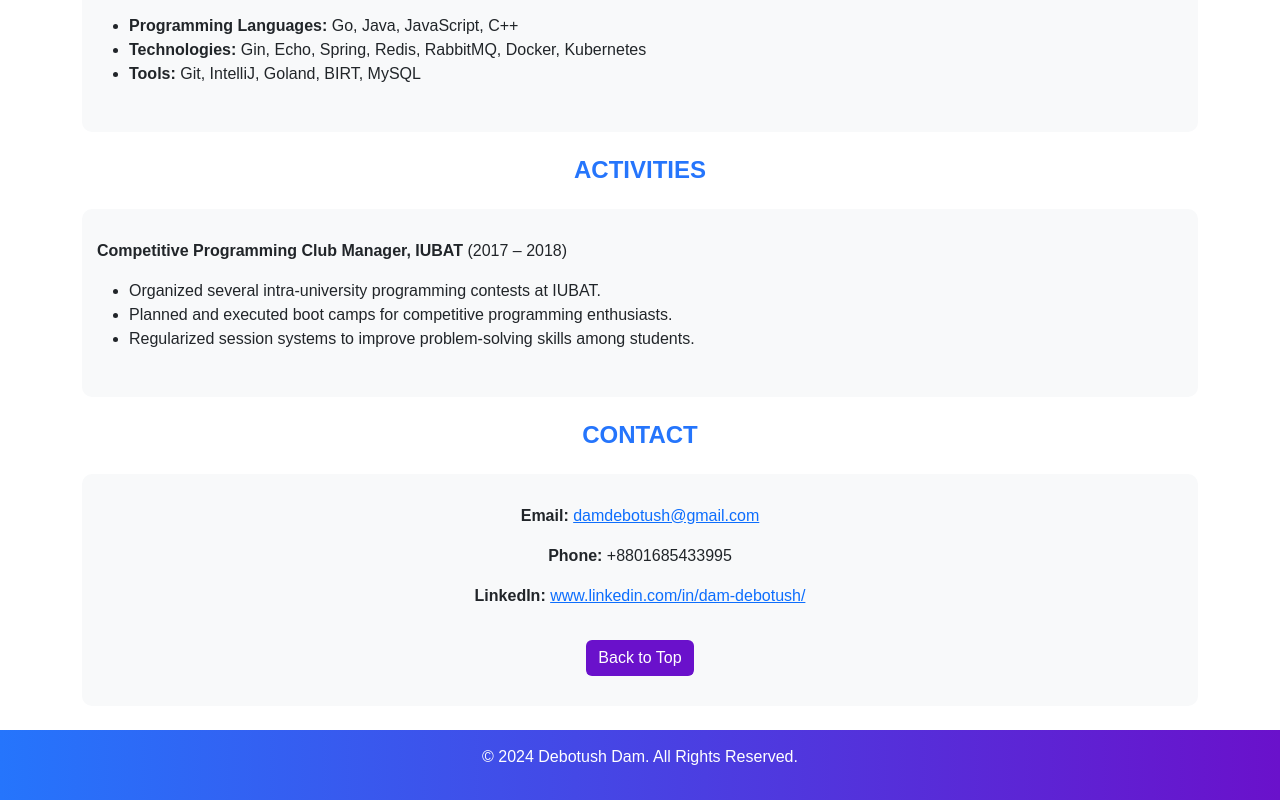
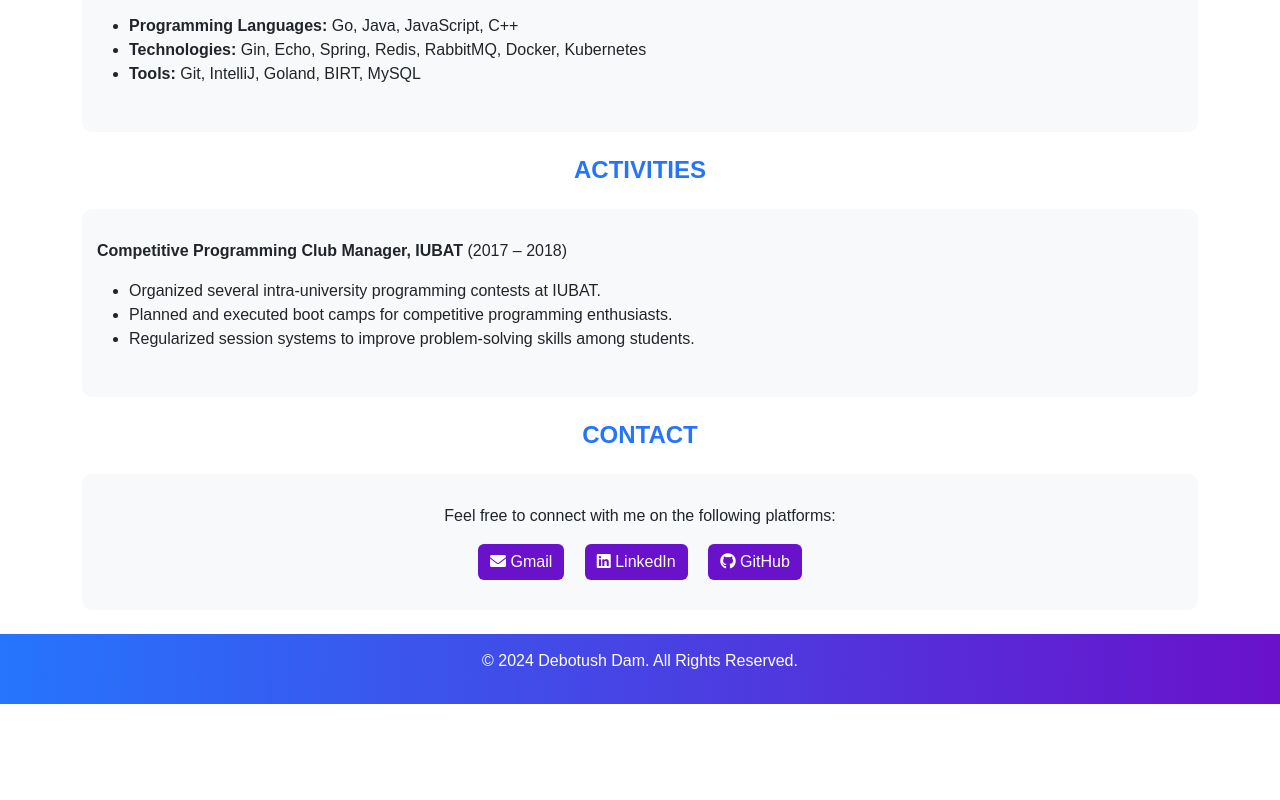
Before and after one commit to debotush/debotush.github.io, a plain HTML site: page index.html in a window 1280 px wide. Shown: the part 1614-2414 px from the top of the page. After the commit the page ends 2318 px from the top, so only its background shows below. Drawn offline with nearby package versions, Linux system fonts and the light colour scheme.

Commit message:
chore: Added github profile in contact section

```diff
--- a/index.html
+++ b/index.html
@@ -205,10 +205,16 @@
     <section id="contact" class="mt-4">
         <h2 class="section-title text-center">Contact</h2>
         <div class="section-bg text-center">
-            <p><strong>Email:</strong> <a href="mailto:damdebotush@gmail.com">damdebotush@gmail.com</a></p>
-            <p><strong>Phone:</strong> +8801685433995</p>
-            <p><strong>LinkedIn:</strong> <a href="https://www.linkedin.com/in/dam-debotush/" target="_blank">www.linkedin.com/in/dam-debotush/</a></p>
-            <a href="#about" class="btn btn-custom mt-3">Back to Top</a>
+            <p>Feel free to connect with me on the following platforms:</p>
+            <a href="mailto:damdebotush@gmail.com" target="_blank" class="btn btn-custom me-3">
+                <i class="fas fa-envelope"></i> Gmail
+            </a>
+            <a href="https://www.linkedin.com/in/dam-debotush/" target="_blank" class="btn btn-custom me-3">
+                <i class="fab fa-linkedin"></i> LinkedIn
+            </a>
+            <a href="https://github.com/debotush" target="_blank" class="btn btn-custom">
+                <i class="fab fa-github"></i> GitHub
+            </a>
         </div>
     </section>
 </div>
@@ -217,6 +223,7 @@
     <p>&copy; 2024 Debotush Dam. All Rights Reserved.</p>
 </footer>
 
+<link href="https://cdnjs.cloudflare.com/ajax/libs/font-awesome/6.0.0-beta3/css/all.min.css" rel="stylesheet">
 <script src="https://cdn.jsdelivr.net/npm/bootstrap@5.3.1/dist/js/bootstrap.bundle.min.js"></script>
 </body>
 </html>
```
